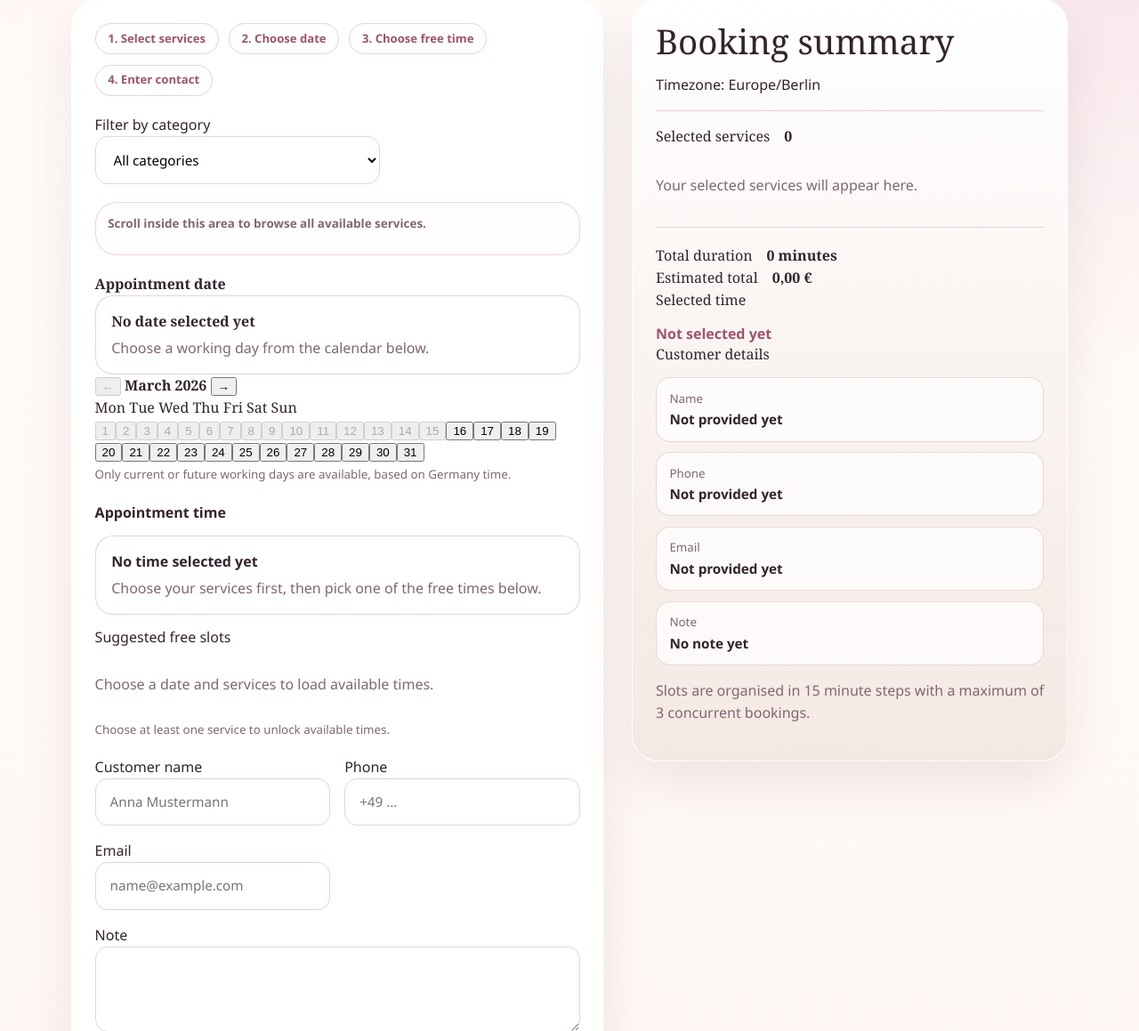
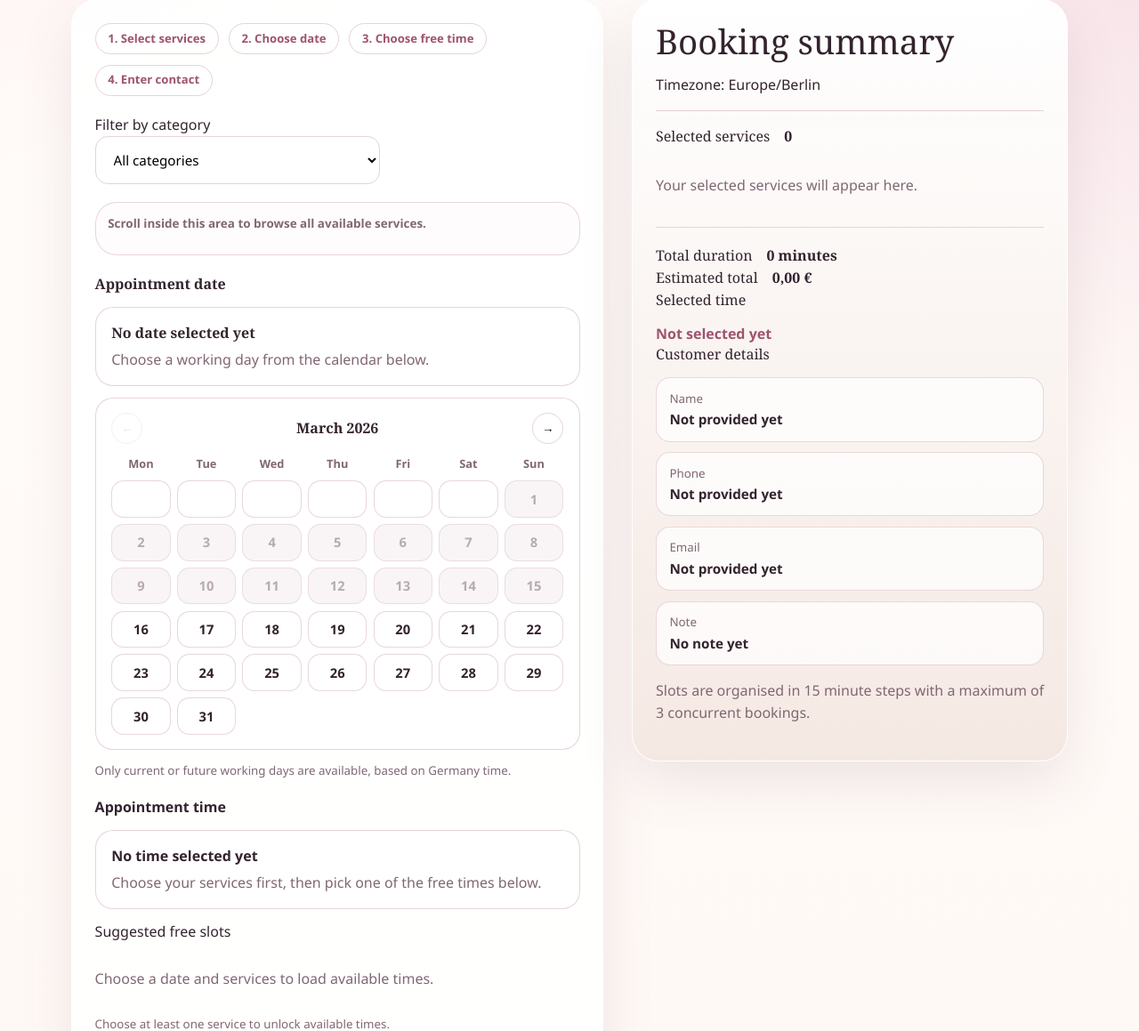
Before and after one commit to garstini/lknails, a Django app: page /en/booking/ in a window 1280 px wide. Shown: the part 556-1715 px from the top of the page at 89% size. Run offline with Django 5.2, Linux system fonts and the light colour scheme; data that the repository does not hold is empty.

Commit message:
Add custom booking date picker

```diff
--- a/static/css/site.css
+++ b/static/css/site.css
@@ -468,6 +468,74 @@ h3 { font-size: 1.25rem; margin-bottom: 0.55rem; }
 .booking-contact-grid {
   margin-bottom: 1.2rem;
 }
+.booking-date-picker {
+  display: grid;
+  gap: 0.8rem;
+}
+.date-picker-shell {
+  padding: 1rem 1.1rem;
+  border-radius: 20px;
+  background: rgba(255, 255, 255, 0.76);
+  border: 1px solid rgba(230, 211, 216, 0.95);
+}
+.date-picker-header,
+.date-weekdays,
+.date-grid {
+  display: grid;
+  grid-template-columns: repeat(7, 1fr);
+  gap: 0.45rem;
+  align-items: center;
+}
+.date-picker-header {
+  grid-template-columns: auto 1fr auto;
+  margin-bottom: 0.9rem;
+}
+.date-picker-header strong {
+  text-align: center;
+}
+.date-nav-button {
+  border: 1px solid var(--line);
+  background: white;
+  border-radius: 999px;
+  width: 2.2rem;
+  height: 2.2rem;
+  cursor: pointer;
+}
+.date-nav-button:disabled {
+  opacity: 0.35;
+  cursor: not-allowed;
+}
+.date-weekdays {
+  margin-bottom: 0.65rem;
+}
+.date-weekdays span {
+  text-align: center;
+  color: var(--muted);
+  font: 600 0.8rem/1.3 "Avenir Next", "Segoe UI", sans-serif;
+}
+.date-cell {
+  border: 1px solid rgba(230, 211, 216, 0.9);
+  background: white;
+  color: var(--text);
+  border-radius: 14px;
+  min-height: 2.6rem;
+  cursor: pointer;
+  font: 600 0.92rem/1 "Avenir Next", "Segoe UI", sans-serif;
+}
+.date-cell.is-active {
+  background: var(--accent);
+  color: white;
+  border-color: var(--accent);
+}
+.date-cell.is-disabled {
+  background: rgba(248, 243, 244, 0.8);
+  color: #b7aab0;
+  border-color: rgba(230, 211, 216, 0.75);
+  cursor: not-allowed;
+}
+.date-cell-empty {
+  min-height: 2.6rem;
+}
 .cart-panel {
   margin: 1rem 0 1.2rem;
   padding: 1rem 0 1.1rem;
```
